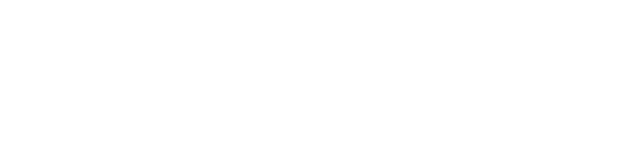
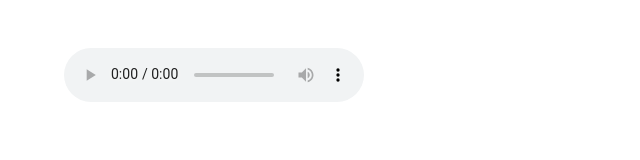
Before and after one commit to aspou2413/s, a plain HTML site: page k/haiboku.html in a window 1280 px wide. Shown: the whole page, without its empty margins (0-640 px from the left). Drawn offline with nearby package versions, Linux system fonts and the light colour scheme.

Commit message:
Update haiboku.html

```diff
--- a/k/haiboku.html
+++ b/k/haiboku.html
@@ -15,7 +15,7 @@
     <section class="section">
       <div class="container">
         <h1 class="title">
-          <audio autoplay src="haiboku.wav"></audio>
+          <audio controls autoplay loop src="seppuku.wav"></audio>
         </h1>
       </div>
     </section>
```
